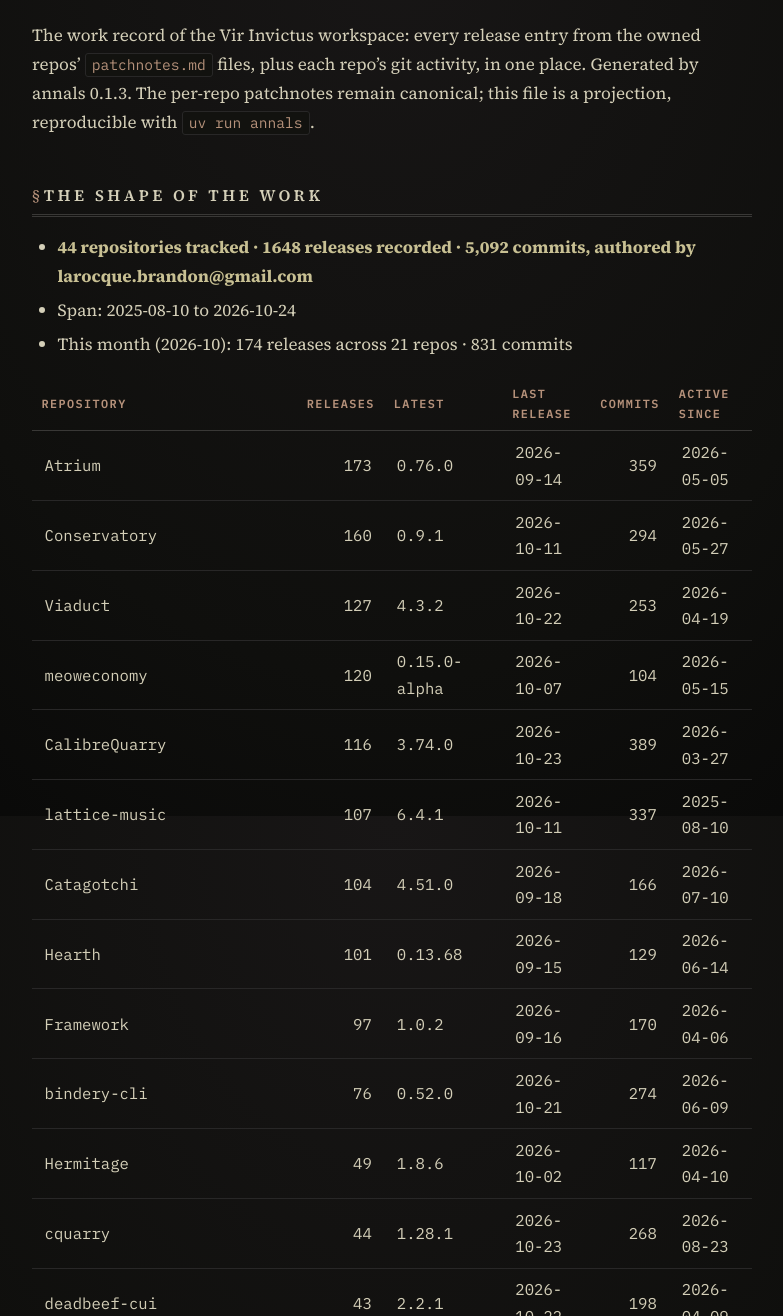
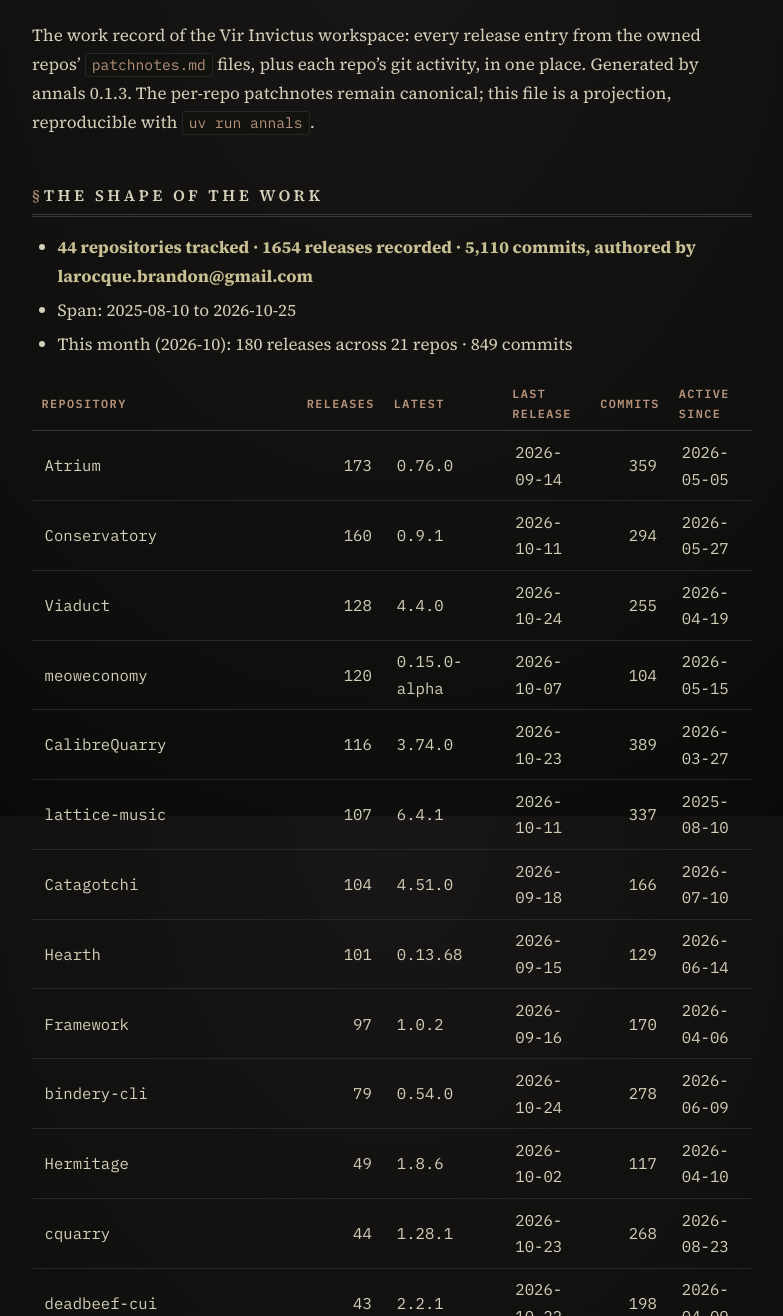
Before and after one commit to VirInvictus/VirInvictus.github.io, a Jekyll site: the page built from patchnotes.md, in a window 1280 px wide and 1400 px high. Shown: the part 84-1400 px from the top of the window, without its empty margins (248-1031 px from the left). Built offline with Jekyll 4.4.1, drawn with Linux system fonts in a browser that asks for light colours; some of the changed text lies outside the part shown.

Commit message:
docs: annals refresh, 2026-10-25

````diff
--- a/patchnotes.md
+++ b/patchnotes.md
@@ -15,22 +15,22 @@ remain canonical; this file is a projection, reproducible with
 
 ## The shape of the work
 
-- **44 repositories tracked · 1648 releases recorded · 5,092 commits, authored by larocque.brandon@gmail.com**
-- Span: 2025-08-10 to 2026-10-24
-- This month (2026-10): 174 releases across 21 repos · 831 commits
+- **44 repositories tracked · 1654 releases recorded · 5,110 commits, authored by larocque.brandon@gmail.com**
+- Span: 2025-08-10 to 2026-10-25
+- This month (2026-10): 180 releases across 21 repos · 849 commits
 
 | Repository | Releases | Latest | Last release | Commits | Active since |
 |---|---:|---|---|---:|---|
 | Atrium | 173 | 0.76.0 | 2026-09-14 | 359 | 2026-05-05 |
 | Conservatory | 160 | 0.9.1 | 2026-10-11 | 294 | 2026-05-27 |
-| Viaduct | 127 | 4.3.2 | 2026-10-22 | 253 | 2026-04-19 |
+| Viaduct | 128 | 4.4.0 | 2026-10-24 | 255 | 2026-04-19 |
 | meoweconomy | 120 | 0.15.0-alpha | 2026-10-07 | 104 | 2026-05-15 |
 | CalibreQuarry | 116 | 3.74.0 | 2026-10-23 | 389 | 2026-03-27 |
 | lattice-music | 107 | 6.4.1 | 2026-10-11 | 337 | 2025-08-10 |
 | Catagotchi | 104 | 4.51.0 | 2026-09-18 | 166 | 2026-07-10 |
 | Hearth | 101 | 0.13.68 | 2026-09-15 | 129 | 2026-06-14 |
 | Framework | 97 | 1.0.2 | 2026-09-16 | 170 | 2026-04-06 |
-| bindery-cli | 76 | 0.52.0 | 2026-10-21 | 274 | 2026-06-09 |
+| bindery-cli | 79 | 0.54.0 | 2026-10-24 | 278 | 2026-06-09 |
 | Hermitage | 49 | 1.8.6 | 2026-10-02 | 117 | 2026-04-10 |
 | cquarry | 44 | 1.28.1 | 2026-10-23 | 268 | 2026-08-23 |
 | deadbeef-cui | 43 | 2.2.1 | 2026-10-22 | 198 | 2026-04-09 |
@@ -48,20 +48,20 @@ remain canonical; this file is a projection, reproducible with
 | Topograph | 11 | 0.4.1 | 2026-10-07 | 53 | 2026-08-14 |
 | raindrop-cli | 11 | 0.7.0 | 2026-09-15 | 53 | 2026-07-18 |
 | whisker-street | 11 | 0.7.0 | 2026-10-24 | 16 | 2026-10-22 |
+| saforums.koplugin | 9 | 0.5.4 | 2026-10-24 | 63 | 2026-10-08 |
 | 2-kobo-style-sleepscreen-banner-prettified | 8 | 2.1.4 | 2026-09-14 | 29 | 2026-07-05 |
 | vir-tui | 8 | 2.5.0 | 2026-09-14 | 51 | 2026-08-23 |
 | kanagawa-dragon-nvim-emacs | 7 | 0.2.1 | 2026-09-15 | 34 | 2026-07-24 |
-| saforums.koplugin | 7 | 0.5.2 | 2026-10-24 | 59 | 2026-10-08 |
 | AudiobookTools | 6 | 0.3.0 | 2026-09-15 | 37 | 2026-05-28 |
 | Foyer | 6 | 0.2.0 | 2026-09-15 | 32 | 2026-07-17 |
 | dragon-agents | 6 | 0.6.0 | 2026-10-05 | 14 | 2026-09-03 |
 | Docket | 4 | 1.0.0 | 2026-10-13 | 19 | 2026-10-12 |
-| annals | 4 | 0.1.3 | 2026-10-09 | 45 | 2026-10-09 |
+| annals | 4 | 0.1.3 | 2026-10-09 | 46 | 2026-10-09 |
 | dragon-themer | 2 | 0.1.0 | 2026-10-07 | 34 | 2026-07-28 |
 | 1-timezone | 0 | - | - | 7 | 2026-07-05 |
 | Coffer | 0 | - | - | 9 | 2026-06-28 |
-| VirInvictus | 0 | - | - | 113 | 2026-06-22 |
-| VirInvictus.github.io | 0 | - | - | 219 | 2026-04-16 |
+| VirInvictus | 0 | - | - | 116 | 2026-06-22 |
+| VirInvictus.github.io | 0 | - | - | 223 | 2026-04-16 |
 | dead-reckoning-bookend-preset | 0 | - | - | 15 | 2026-07-03 |
 | project-void | 0 | - | - | 16 | 2026-04-17 |
 | project-yeschef | 0 | - | - | 6 | 2026-05-23 |
@@ -81,11 +81,11 @@ remain canonical; this file is a projection, reproducible with
 | 2026-07 | ▇▇▇▇▇▇▇▇▇▇▇▇▇ 160 | ▇▇▇▇▇▇▇▇ 476 |
 | 2026-08 | ▇▇▇▇▇▇▇▇▇▇▇▇▇ 167 | ▇▇▇▇▇▇▇▇▇▇▇▇▇ 776 |
 | 2026-09 | ▇▇▇▇▇▇▇▇▇▇▇▇▇▇▇▇▇▇▇▇▇▇▇▇▇▇▇▇ 354 | ▇▇▇▇▇▇▇▇▇▇▇▇▇▇▇▇▇▇▇▇▇▇▇▇▇▇▇▇ 1,729 |
-| 2026-10 | ▇▇▇▇▇▇▇▇▇▇▇▇▇▇ 174 | ▇▇▇▇▇▇▇▇▇▇▇▇▇ 831 |
+| 2026-10 | ▇▇▇▇▇▇▇▇▇▇▇▇▇▇ 180 | ▇▇▇▇▇▇▇▇▇▇▇▇▇▇ 849 |
 
 ## The languages
 
-492,457 lines of code · 27 languages · 43 repos
+494,082 lines of code · 27 languages · 43 repos
 
 ```
 █████████████████▓▓▓▓▓▓▓▓▓▓▓▓▓▓▒▒▒▒░░···
@@ -94,11 +94,11 @@ remain canonical; this file is a projection, reproducible with
 
 | Language | Share | Code lines | Repos |
 |---|---|---:|---:|
-| Python | ▇▇▇▇▇▇▇▇▇▇▇▇▇▇▇▇▇▇▇▇▇▇ 42.1% | 207,400 | 23 |
-| Rust | ▇▇▇▇▇▇▇▇▇▇▇▇▇▇▇▇▇▇ 35.1% | 173,026 | 11 |
-| GDScript | ▇▇▇▇▇ 10.1% | 49,509 | 6 |
+| Python | ▇▇▇▇▇▇▇▇▇▇▇▇▇▇▇▇▇▇▇▇▇▇ 42.2% | 208,438 | 23 |
+| Rust | ▇▇▇▇▇▇▇▇▇▇▇▇▇▇▇▇▇▇ 35.1% | 173,483 | 11 |
+| GDScript | ▇▇▇▇▇ 10.0% | 49,509 | 6 |
 | C | ▇▇▇ 5.5% | 27,005 | 2 |
-| Lua | ▇ 2.7% | 13,293 | 5 |
+| Lua | ▇ 2.7% | 13,423 | 5 |
 | CSS | ▇ 1.2% | 5,906 | 6 |
 | Ruby | ▇ 0.7% | 3,572 | 2 |
 | Autoconf | ▇ 0.7% | 3,356 | 4 |
@@ -114,6 +114,12 @@ remain canonical; this file is a projection, reproducible with
 
 #### October 2026
 
+- **10-24 · Viaduct 4.4.0** · the roadmap harvest
+- **10-24 · bindery-cli 0.54.0** · The error-code surgery fixes: the core pass stopped breaking valid books
+- **10-24 · bindery-cli 0.53.1** · The .observe artifact now carries its per-book census rows
+- **10-24 · bindery-cli 0.53.0** · `bindery observe`: the whole-library census, one artifact per run
+- **10-24 · saforums.koplugin 0.5.4**
+- **10-24 · saforums.koplugin 0.5.3**
 - **10-24 · saforums.koplugin 0.5.2**
 - **10-24 · saforums.koplugin 0.5.1**
 - **10-24 · whisker-street 0.7.0**
@@ -1434,11 +1440,11 @@ that are not this workspace's work.
 | Quire | 22 | 22 | 0 | 0 | 0 | 0 |
 | Topograph | 11 | 11 | 0 | 0 | 0 | 0 |
 | Vestibule | 12 | 12 | 0 | 0 | 0 | 0 |
-| Viaduct | 127 | 28 | 1 | 53 | 45 | 1 |
+| Viaduct | 128 | 29 | 1 | 53 | 45 | 1 |
 | VirInvictus | 0 | 0 | 0 | 0 | 0 | 0 |
 | VirInvictus.github.io | 0 | 0 | 0 | 0 | 0 | 0 |
 | annals | 4 | 4 | 0 | 0 | 0 | 0 |
-| bindery-cli | 76 | 74 | 1 | 1 | 0 | 0 |
+| bindery-cli | 79 | 77 | 1 | 1 | 0 | 0 |
 | cquarry | 44 | 44 | 0 | 0 | 0 | 0 |
 | crash-course | 19 | 19 | 0 | 0 | 0 | 0 |
 | dead-reckoning-bookend-preset | 0 | 0 | 0 | 0 | 0 | 0 |
````
Also changed, not shown: other parts of patchnotes.md (+2 -2 lines).
